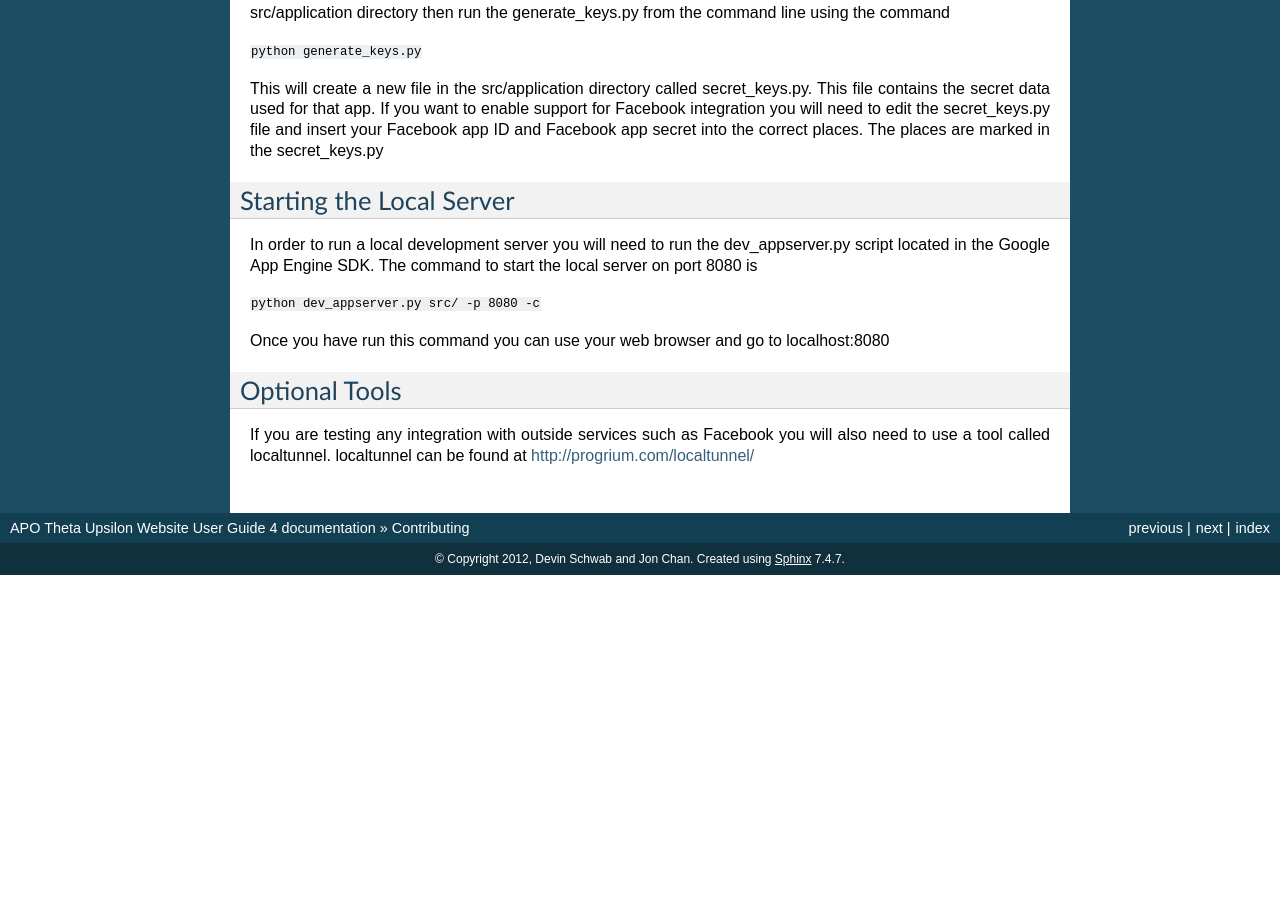
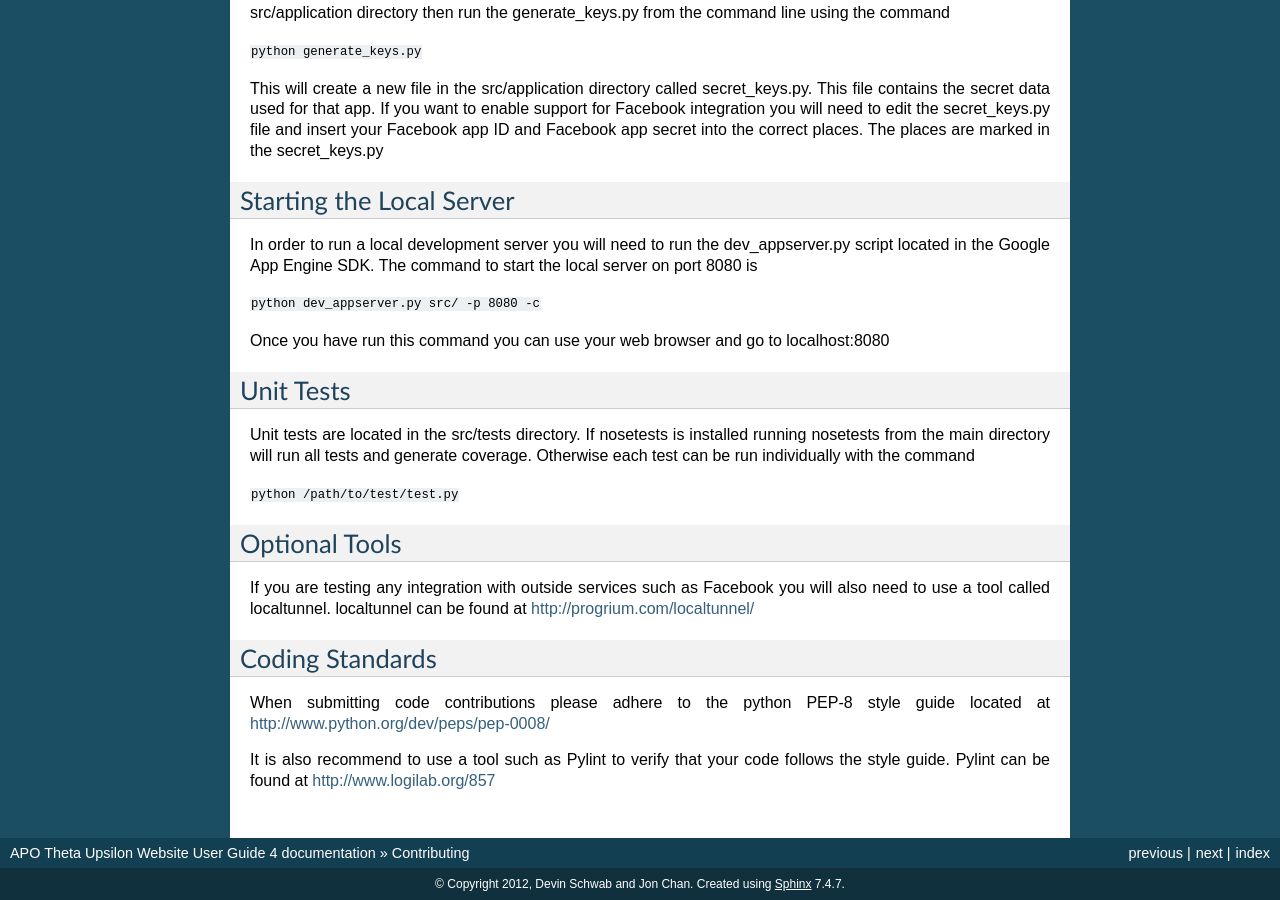
Before and after one commit to JSatterf1579/apo-website, a Sphinx documentation site: the page built from docs/user_guide/source/contributing.rst, in a window 1280 px wide and 900 px high, scrolled down 895 px. Built offline with Sphinx 7.4.7, drawn with Linux system fonts in a browser that asks for light colours; before the commit the page ends 1470 px from its top, so only the background shows below that; some of the changed text lies outside the part shown.

Commit message:
Finished the contributing section

```diff
--- a/docs/user_guide/source/contributing.rst
+++ b/docs/user_guide/source/contributing.rst
@@ -71,7 +71,18 @@ command to start the local server on port 8080 is
 
 ``python dev_appserver.py src/ -p 8080 -c``
 
-Once you have run this command you can use your web browser and go to localhost:8080
+Once you have run this command you can use your web browser and go to
+localhost:8080
+
+Unit Tests
+----------
+
+Unit tests are located in the src/tests directory. If nosetests is
+installed running nosetests from the main directory will run all tests
+and generate coverage. Otherwise each test can be run individually
+with the command
+
+``python /path/to/test/test.py``
 
 Optional Tools
 --------------
@@ -79,3 +90,12 @@ Optional Tools
 If you are testing any integration with outside services such as
 Facebook you will also need to use a tool called
 localtunnel. localtunnel can be found at http://progrium.com/localtunnel/
+
+Coding Standards
+----------------
+
+When submitting code contributions please adhere to the python PEP-8
+style guide located at http://www.python.org/dev/peps/pep-0008/
+
+It is also recommend to use a tool such as Pylint to verify that your
+code follows the style guide. Pylint can be found at http://www.logilab.org/857
```
